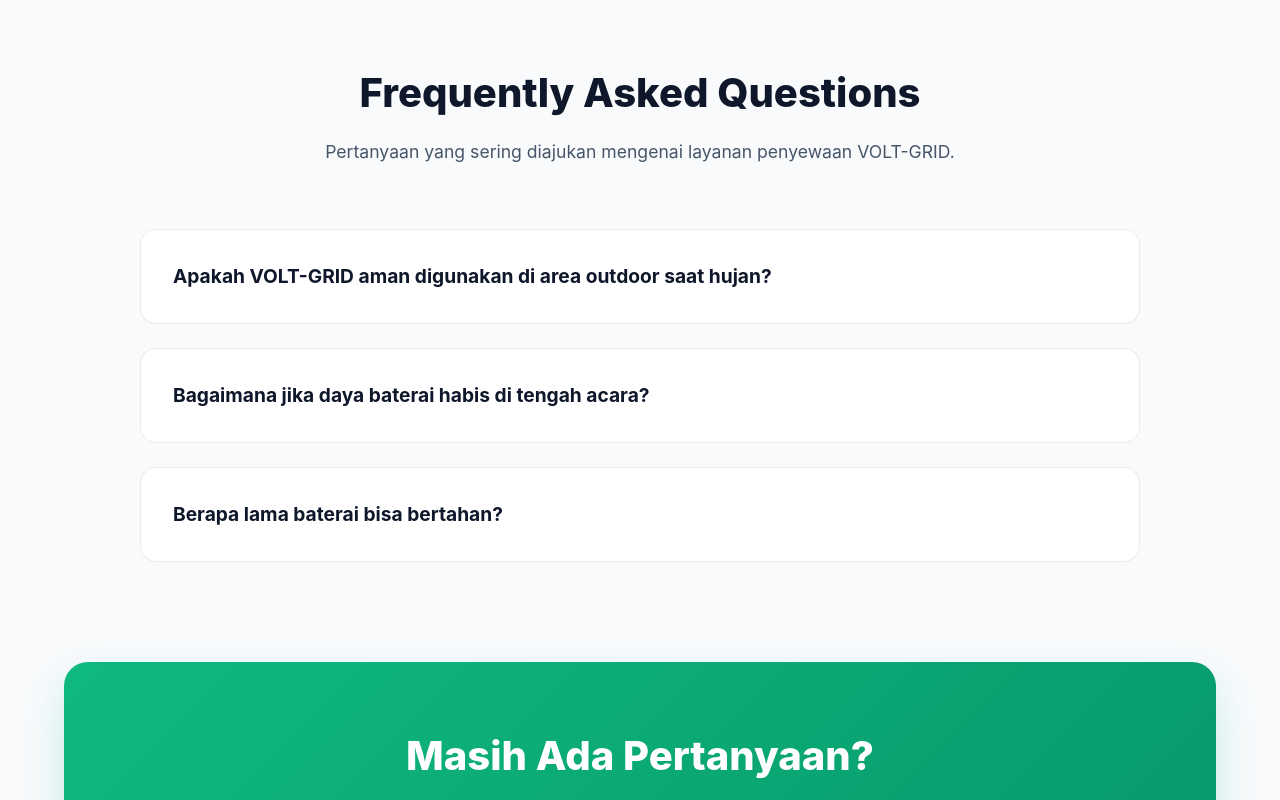
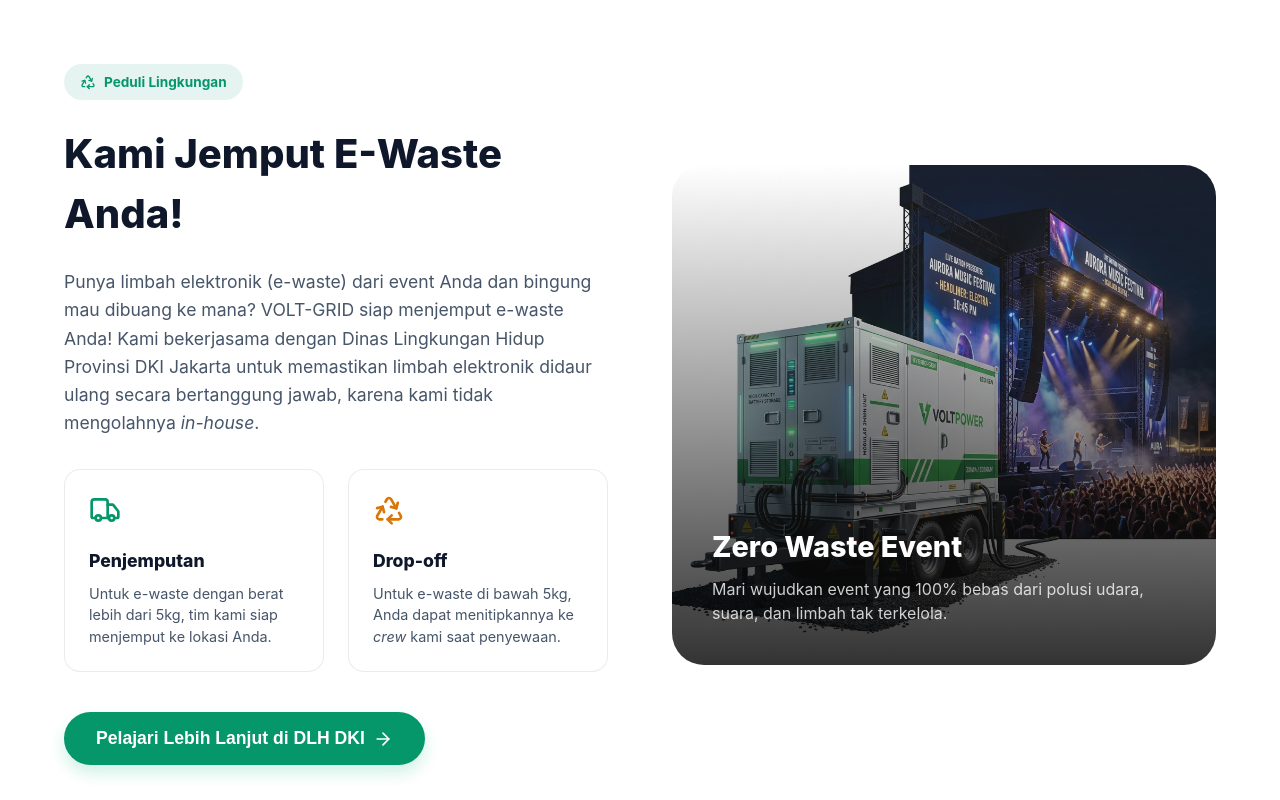
Before and after one commit to rafkiyuda/volt-grid, a React (Vite) app: page / in a window 1280 px wide. Shown: the part 5040-5840 px from the top of the page. Built offline with nearby package versions, Linux system fonts and the light colour scheme.

Commit message:
feat: add E-Waste pickup section

```diff
--- a/src/pages/LandingHome.tsx
+++ b/src/pages/LandingHome.tsx
@@ -1,5 +1,5 @@
 import React from 'react';
-import { ArrowRight, Zap, Shield, Camera, MessageCircle, Sun, CheckCircle2, Music, Utensils, Star, BatteryCharging } from 'lucide-react';
+import { ArrowRight, Zap, Shield, Camera, MessageCircle, Sun, CheckCircle2, Music, Utensils, Star, BatteryCharging, Truck, Recycle } from 'lucide-react';
 import { useNavigate } from 'react-router-dom';
 
 const LandingHome: React.FC = () => {
@@ -291,6 +291,60 @@
         </div>
       </section>
 
+      {/* E-Waste Section */}
+      <section style={{ padding: '100px 5%', background: '#fff', borderTop: '1px solid var(--glass-border)' }}>
+        <div style={{ maxWidth: '1200px', margin: '0 auto' }}>
+          <div style={{ display: 'grid', gridTemplateColumns: 'repeat(auto-fit, minmax(400px, 1fr))', gap: '64px', alignItems: 'center' }}>
+            <div>
+              <div style={{ display: 'inline-flex', alignItems: 'center', gap: '8px', padding: '8px 16px', background: 'rgba(5, 150, 105, 0.1)', borderRadius: '50px', color: 'var(--status-success)', fontWeight: 700, fontSize: '0.85rem', marginBottom: '24px' }}>
+                <Recycle size={16} /> Peduli Lingkungan
+              </div>
+              <h2 style={{ fontSize: '2.5rem', fontWeight: 800, marginBottom: '24px', color: 'var(--text-primary)' }}>
+                Kami Jemput E-Waste Anda!
+              </h2>
+              <p style={{ fontSize: '1.1rem', color: 'var(--text-secondary)', lineHeight: 1.6, marginBottom: '32px' }}>
+                Punya limbah elektronik (e-waste) dari event Anda dan bingung mau dibuang ke mana? VOLT-GRID siap menjemput e-waste Anda! Kami bekerjasama dengan Dinas Lingkungan Hidup Provinsi DKI Jakarta untuk memastikan limbah elektronik didaur ulang secara bertanggung jawab, karena kami tidak mengolahnya <i>in-house</i>.
+              </p>
+
+              <div style={{ display: 'grid', gridTemplateColumns: '1fr 1fr', gap: '24px', marginBottom: '40px' }}>
+                <div style={{ background: 'var(--bg-color-secondary)', padding: '24px', borderRadius: '16px', border: '1px solid var(--glass-border)' }}>
+                  <Truck size={32} color="var(--status-success)" style={{ marginBottom: '16px' }} />
+                  <h4 style={{ fontWeight: 800, marginBottom: '8px', fontSize: '1.1rem' }}>Penjemputan</h4>
+                  <p style={{ color: 'var(--text-secondary)', fontSize: '0.9rem', lineHeight: 1.5 }}>Untuk e-waste dengan berat lebih dari 5kg, tim kami siap menjemput ke lokasi Anda.</p>
+                </div>
+                <div style={{ background: 'var(--bg-color-secondary)', padding: '24px', borderRadius: '16px', border: '1px solid var(--glass-border)' }}>
+                  <Recycle size={32} color="var(--status-warning)" style={{ marginBottom: '16px' }} />
+                  <h4 style={{ fontWeight: 800, marginBottom: '8px', fontSize: '1.1rem' }}>Drop-off</h4>
+                  <p style={{ color: 'var(--text-secondary)', fontSize: '0.9rem', lineHeight: 1.5 }}>Untuk e-waste di bawah 5kg, Anda dapat menitipkannya ke <i>crew</i> kami saat penyewaan.</p>
+                </div>
+              </div>
+
+              <button
+                onClick={() => window.open('https://ewaste.dinaslhdki.id', '_blank')}
+                style={{
+                  padding: '16px 32px', borderRadius: '50px', background: 'var(--status-success)',
+                  color: '#fff', border: 'none', cursor: 'pointer', fontWeight: 700,
+                  fontSize: '1.1rem', display: 'flex', alignItems: 'center', gap: '8px',
+                  boxShadow: '0 8px 16px rgba(16, 185, 129, 0.2)'
+                }}
+              >
+                Pelajari Lebih Lanjut di DLH DKI <ArrowRight size={20} />
+              </button>
+            </div>
+            <div style={{ position: 'relative' }}>
+              <div style={{ position: 'relative', height: '500px', width: '100%', borderRadius: '32px', overflow: 'hidden', background: 'var(--glass-bg)', display: 'flex', alignItems: 'center', justifyContent: 'center' }}>
+                <img src="/assets/images/event_concert.png" alt="E-Waste Management" style={{ width: '100%', height: '100%', objectFit: 'cover', opacity: 0.9 }} />
+                <div style={{ position: 'absolute', inset: 0, background: 'linear-gradient(to top, rgba(0,0,0,0.8), transparent)' }}></div>
+                <div style={{ position: 'absolute', bottom: '40px', left: '40px', right: '40px' }}>
+                  <h3 style={{ color: '#fff', fontSize: '1.8rem', fontWeight: 800, marginBottom: '8px' }}>Zero Waste Event</h3>
+                  <p style={{ color: 'rgba(255,255,255,0.8)', fontSize: '1rem', lineHeight: 1.5 }}>Mari wujudkan event yang 100% bebas dari polusi udara, suara, dan limbah tak terkelola.</p>
+                </div>
+              </div>
+            </div>
+          </div>
+        </div>
+      </section>
+
       {/* FAQ Section */}
       <section style={{ padding: '100px 5%', background: 'var(--bg-color)' }}>
         <div style={{ maxWidth: '1000px', margin: '0 auto' }}>
```
